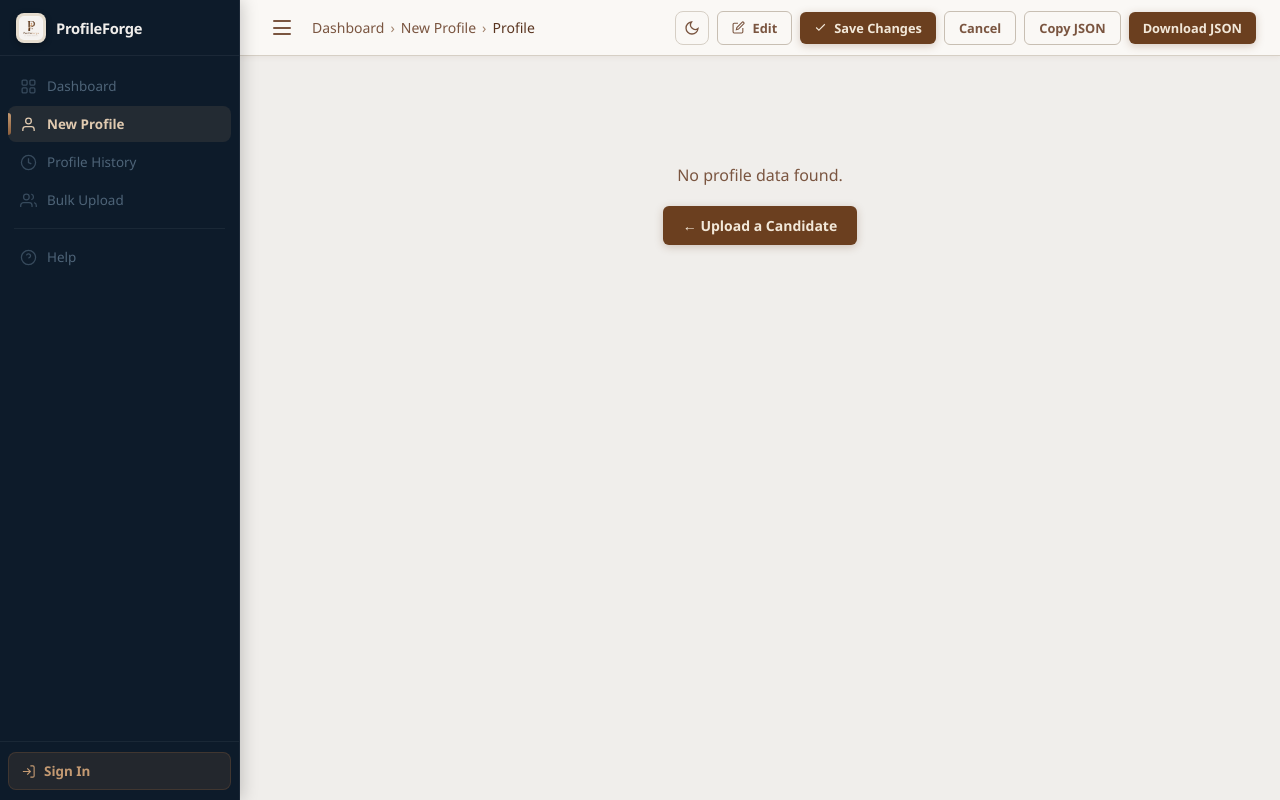
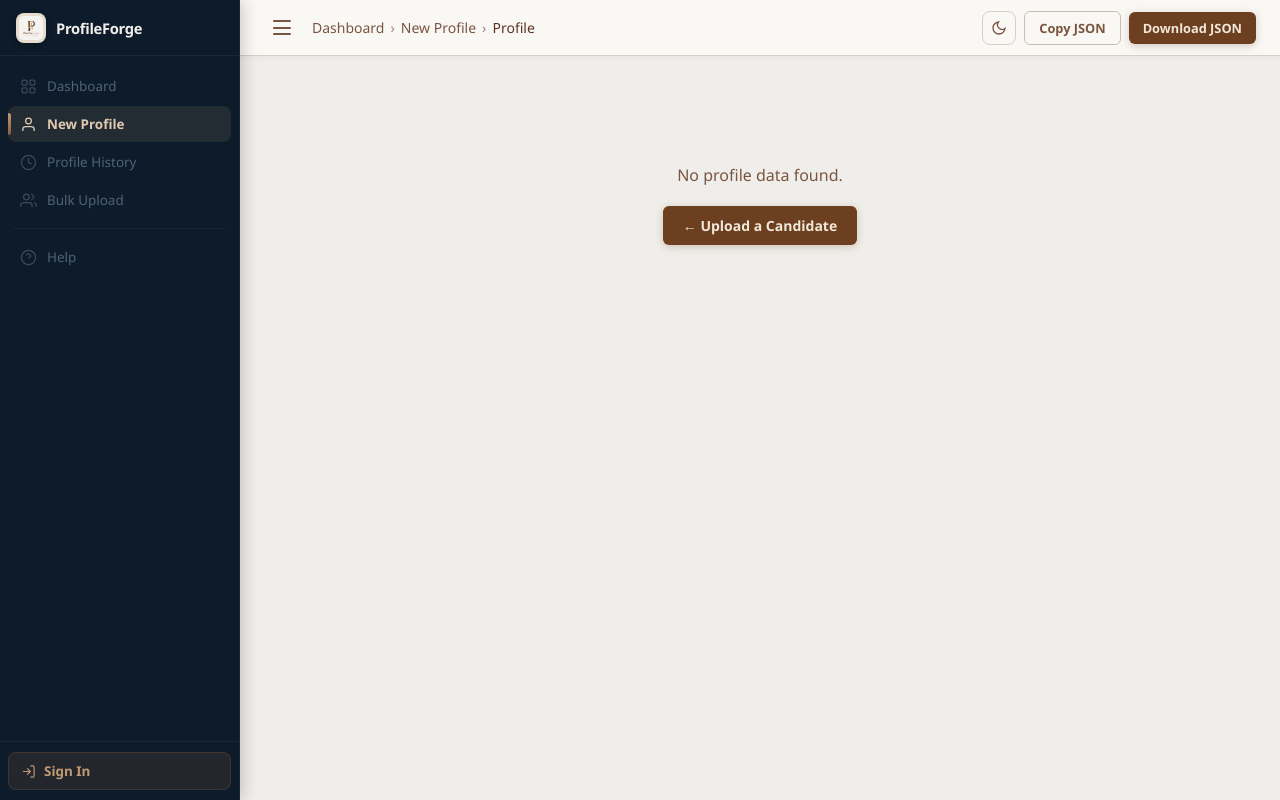
Before and after one commit to HazSha28/ProfileForge, a FastAPI app: page /profile in a window 1280 px wide. Run offline with FastAPI, Linux system fonts and the light colour scheme.

Commit message:
revert: remove profile editing feature (Edit/Save/Cancel buttons)

```diff
--- a/web/static/js/profile.js
+++ b/web/static/js/profile.js
@@ -242,188 +242,5 @@
 }
 .pf-view-tab:hover { border-color:var(--border-2); color:var(--text-2); }
 .pf-view-tab--active { background:var(--brown); border-color:var(--brown); color:#f2e8d9; }
-
-/* ── Edit mode ── */
-.pf-editable {
-  border: 1px dashed transparent;
-  border-radius: 5px;
-  transition: border-color .15s, background .15s;
-  min-height: 1.2em;
-  display: inline-block;
-  padding: 2px 4px;
-  cursor: default;
-}
-body.edit-mode .pf-editable {
-  border-color: var(--brown-l);
-  background: var(--brown-glow);
-  cursor: text;
-  outline: none;
-}
-body.edit-mode .pf-editable:focus {
-  border-color: var(--brown);
-  background: var(--surface-2);
-  box-shadow: 0 0 0 3px rgba(107,63,31,.12);
-}
-.pf-manual-badge {
-  display: inline-block; font-size: .6rem; font-weight: 800;
-  padding: 1px 6px; border-radius: 10px; margin-left: 5px;
-  background: rgba(91,74,138,.15); color: var(--purple);
-  border: 1px solid rgba(91,74,138,.25); text-transform: uppercase;
-  letter-spacing: .4px; vertical-align: middle;
-}
-.pf-edit-hint {
-  font-size: .72rem; color: var(--brown-l);
-  margin-bottom: 14px; padding: 8px 12px;
-  background: rgba(107,63,31,.07); border-radius: 7px;
-  border: 1px solid rgba(107,63,31,.15);
-  display: none;
-}
-body.edit-mode .pf-edit-hint { display: block; }
 `;
 document.head.appendChild(style);
-
-// ── Edit mode ──────────────────────────────────────────────────
-let editMode = false;
-let originalProfile = JSON.parse(JSON.stringify(p || {})); // deep clone for cancel
-
-const editBtn       = document.getElementById("edit-btn");
-const saveBtn       = document.getElementById("save-edit-btn");
-const cancelBtn     = document.getElementById("cancel-edit-btn");
-
-// Insert edit hint banner at top of formatted view
-const editHint = document.createElement("div");
-editHint.className = "pf-edit-hint";
-editHint.innerHTML = `
-  <svg viewBox="0 0 24 24" fill="none" stroke="currentColor" stroke-width="2" width="13" height="13" style="display:inline;vertical-align:middle;margin-right:5px">
-    <path d="M11 4H4a2 2 0 0 0-2 2v14a2 2 0 0 0 2 2h14a2 2 0 0 0 2-2v-7"/>
-    <path d="M18.5 2.5a2.121 2.121 0 0 1 3 3L12 15l-4 1 1-4 9.5-9.5z"/>
-  </svg>
-  <strong>Edit mode</strong> — click any field to correct it. Changes are tracked as <span class="pf-manual-badge">Manual</span> source.
-`;
-document.getElementById("view-formatted")?.prepend(editHint);
-
-function makeEditable(el, fieldKey, subKey) {
-  if (!el) return;
-  el.classList.add("pf-editable");
-  el.setAttribute("data-field", fieldKey);
-  if (subKey) el.setAttribute("data-subkey", subKey);
-}
-
-function enterEditMode() {
-  editMode = true;
-  originalProfile = JSON.parse(JSON.stringify(p));
-  document.body.classList.add("edit-mode");
-
-  // Make all editable fields contenteditable
-  document.querySelectorAll(".pf-editable").forEach(el => {
-    el.contentEditable = "true";
-    el.setAttribute("spellcheck", "false");
-  });
-
-  editBtn.hidden    = true;
-  saveBtn.hidden    = false;
-  cancelBtn.hidden  = false;
-}
-
-function exitEditMode(save) {
-  editMode = false;
-  document.body.classList.remove("edit-mode");
-
-  document.querySelectorAll(".pf-editable").forEach(el => {
-    el.contentEditable = "false";
-  });
-
-  if (save) {
-    applyEdits();
-    // Persist updated profile to localStorage
-    localStorage.setItem("pf_last_profile", JSON.stringify(p));
-    // Update history entry if it exists
-    updateHistoryEntry(p);
-    showSavedToast();
-  } else {
-    // Restore original — re-render
-    Object.assign(p, originalProfile);
-    renderProfile(p, warnings);
-  }
-
-  editBtn.hidden    = false;
-  saveBtn.hidden    = true;
-  cancelBtn.hidden  = true;
-}
-
-function applyEdits() {
-  document.querySelectorAll(".pf-editable").forEach(el => {
-    const fieldKey = el.getAttribute("data-field");
-    const subKey   = el.getAttribute("data-subkey");
-    const newVal   = el.textContent.trim();
-
-    if (!fieldKey || !p[fieldKey]) return;
-
-    const fv = p[fieldKey];
-    if (subKey) {
-      // Nested field (e.g. location.city)
-      if (fv.value && typeof fv.value === "object") {
-        fv.value[subKey] = newVal;
-      }
-    } else {
-      fv.value = newVal;
-    }
-
-    // Mark as manually edited
-    if (!fv.sources.includes("Manual")) {
-      fv.sources = [...fv.sources, "Manual"];
-    }
-    fv.confidence = 1.0;   // recruiter confirmed = full confidence
-
-    // Add visual badge
-    const existing = el.parentElement.querySelector(".pf-manual-badge");
-    if (!existing) {
-      const badge = document.createElement("span");
-      badge.className = "pf-manual-badge";
-      badge.textContent = "Manual";
-      el.insertAdjacentElement("afterend", badge);
-    }
-  });
-}
-
-function updateHistoryEntry(updatedProfile) {
-  try {
-    const history = JSON.parse(localStorage.getItem("pf_history") || "[]");
-    const idx = history.findIndex(e => e.id === updatedProfile.candidate_id);
-    if (idx !== -1) {
-      history[idx].profile = updatedProfile;
-      history[idx].status  = "manual";
-      localStorage.setItem("pf_history", JSON.stringify(history));
-    }
-  } catch(e) {}
-}
-
-function showSavedToast() {
-  const toast = document.createElement("div");
-  toast.style.cssText = `
-    position:fixed; bottom:24px; right:24px; z-index:9999;
-    background:var(--green); color:#fff; padding:10px 18px;
-    border-radius:9px; font-size:.84rem; font-weight:600;
-    box-shadow:0 4px 16px rgba(0,0,0,.2);
-    animation: fadeUp .3s ease;
-  `;
-  toast.textContent = "✓ Changes saved";
-  document.body.appendChild(toast);
-  setTimeout(() => toast.remove(), 2500);
-}
-
-editBtn?.addEventListener("click",   () => enterEditMode());
-saveBtn?.addEventListener("click",   () => exitEditMode(true));
-cancelBtn?.addEventListener("click", () => exitEditMode(false));
-
-// Make key fields editable after render
-requestAnimationFrame(() => {
-  makeEditable(document.getElementById("profile-name"),     "full_name");
-  makeEditable(document.getElementById("profile-headline"), "headline");
-  // Location subfields — attempt to find them
-  const locVal = document.querySelector("#location-card .pf-field-card__value");
-  if (locVal) {
-    locVal.classList.add("pf-editable");
-    locVal.setAttribute("data-field", "location");
-  }
-});
--- a/web/templates/profile.html
+++ b/web/templates/profile.html
@@ -11,20 +11,6 @@
 {% endblock %}
 
 {% block topbar_actions %}
-<button class="pf-btn pf-btn--outline pf-btn--sm" id="edit-btn">
-  <svg viewBox="0 0 24 24" fill="none" stroke="currentColor" stroke-width="2" width="13" height="13">
-    <path d="M11 4H4a2 2 0 0 0-2 2v14a2 2 0 0 0 2 2h14a2 2 0 0 0 2-2v-7"/>
-    <path d="M18.5 2.5a2.121 2.121 0 0 1 3 3L12 15l-4 1 1-4 9.5-9.5z"/>
-  </svg>
-  Edit
-</button>
-<button class="pf-btn pf-btn--primary pf-btn--sm" id="save-edit-btn" hidden>
-  <svg viewBox="0 0 24 24" fill="none" stroke="currentColor" stroke-width="2" width="13" height="13">
-    <polyline points="20 6 9 17 4 12"/>
-  </svg>
-  Save Changes
-</button>
-<button class="pf-btn pf-btn--outline pf-btn--sm" id="cancel-edit-btn" hidden>Cancel</button>
 <button class="pf-btn pf-btn--outline pf-btn--sm" id="copy-btn">Copy JSON</button>
 <button class="pf-btn pf-btn--primary pf-btn--sm" id="download-btn">Download JSON</button>
 {% endblock %}
```
